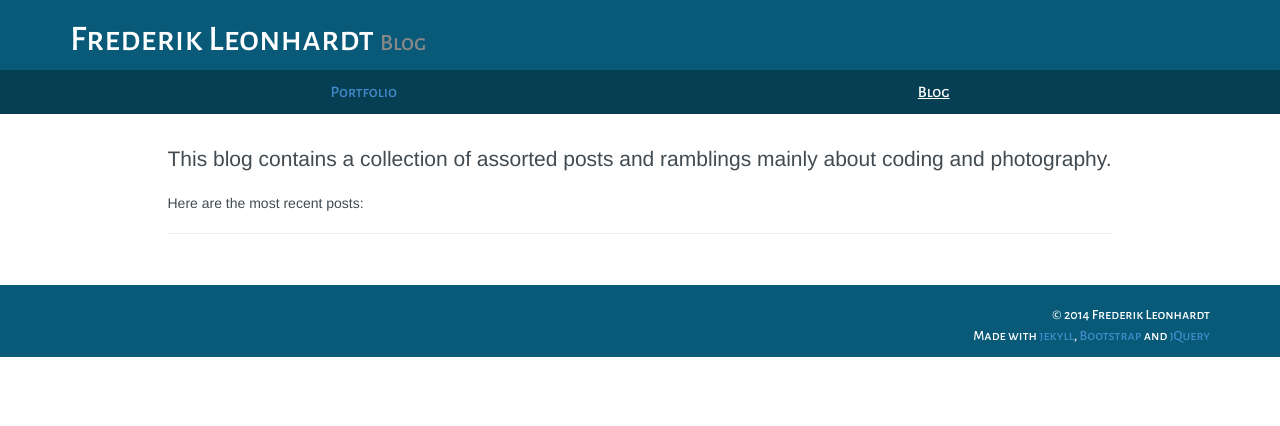
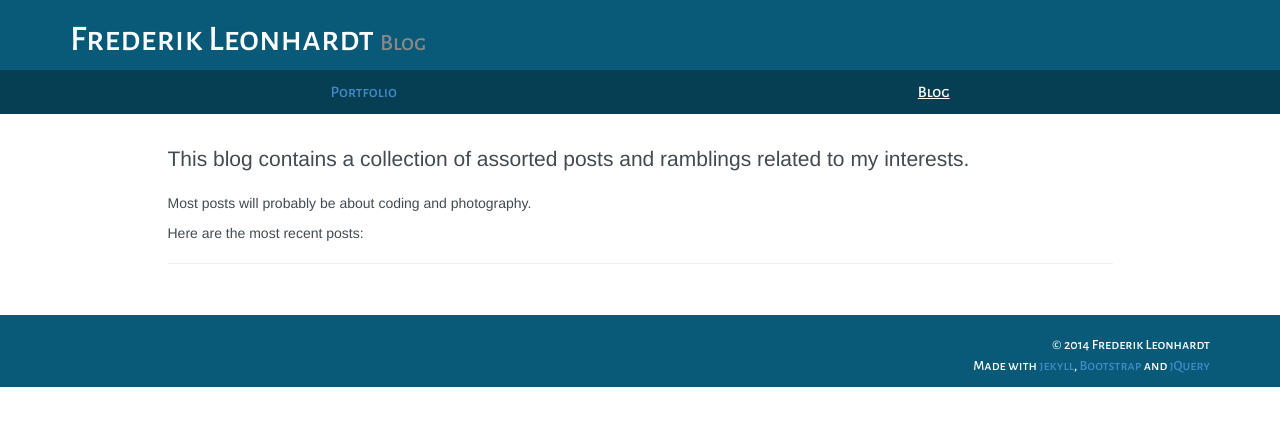
Before and after one commit to fkleon/fkleon.github.io, a Jekyll site: the page built from blog/index.html, in a window 1280 px wide. Shown: the top 426 px of the page. Built offline with Jekyll 4.4.1, drawn with Linux system fonts in a browser that asks for light colours.

Commit message:
Edit blog introduction text.

```diff
--- a/blog/index.html
+++ b/blog/index.html
@@ -7,7 +7,8 @@ published: true
 
 <div class="row">
     <div class="col-md-10 col-md-offset-1 col-xs-12 col-sm-12">
-        <p class="lead">This blog contains a collection of assorted posts and ramblings mainly about coding and photography.</p>
+        <p class="lead">This blog contains a collection of assorted posts and ramblings related to my interests.</p>
+        <p>Most posts will probably be about coding and photography.</p>
         <p>Here are the most recent posts:</p>
         <hr />
     </div>
```
